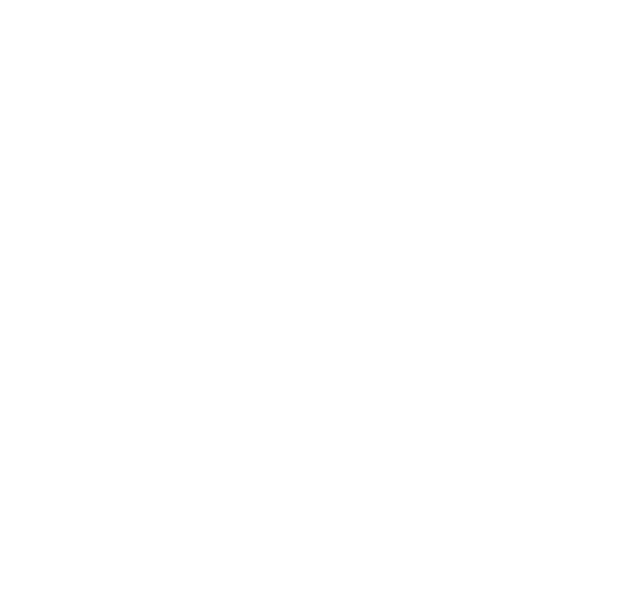
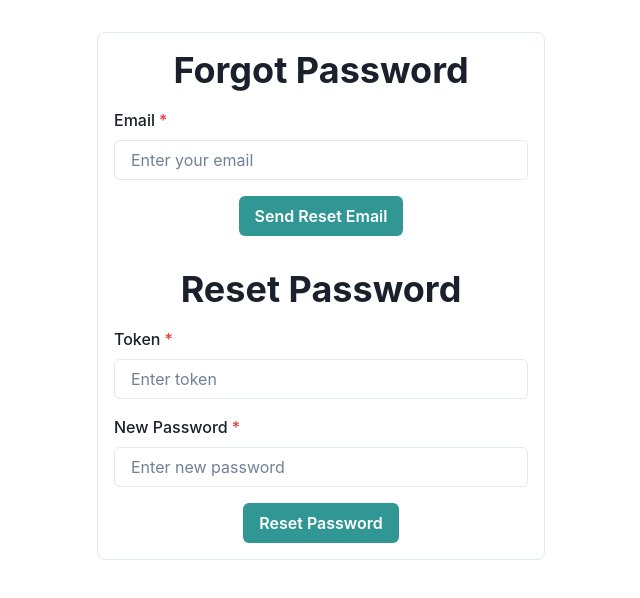
Before and after one commit to kkalyankumar9/arba-test, a React (Create React App) app in the folder frontend/: page /forgotpassword in a window 1280 px wide. Before the commit this address had no page. Shown: the top 598 px of the page, without its empty margins (319-959 px from the left). Built offline with nearby package versions, Linux system fonts and the light colour scheme.

Commit message:
front part

```diff
--- a/frontend/src/AllRoutes/MainRoute.jsx
+++ b/frontend/src/AllRoutes/MainRoute.jsx
@@ -10,6 +10,8 @@ import MyStore from '../Components/MyStore'
 import CategoryStore from '../Components/CategoryStore'
 import ProductsTable from '../Components/Products_Operations/Productsbar'
 import EditProduct from '../Components/Products_Operations/EditTask'
+import AddProduct from '../Components/Products_Operations/AddTask'
+import ForgotPassword from '../Components/ForgotPassword'
 
 
 
@@ -22,11 +24,14 @@ const MainRoute = () => {
         <Route path="/signup" element={<Signup/>}/>
         <Route path="/signin" element={<Signin/>}/>
         <Route path="/mystore" element={<PrivateRoute><MyStore/></PrivateRoute>}/>
+        <Route path='/addproduct' element={<AddProduct/>}/>
 
         <Route path="/categoryStore" element={<CategoryStore/>}/>
+        <Route path='/forgotpassword' element={<ForgotPassword/>}/>
+        <Route path='/respassword' />
 
         <Route path="/productStore" element={<PrivateRoute><ProductsTable/></PrivateRoute>}/>
-        <Route path="/productedit/:id" element={<PrivateRoute><EditProduct/></PrivateRoute>}/>
+        <Route path="/addproduct/:id" element={<PrivateRoute><EditProduct/></PrivateRoute>}/>
 
 
 
--- /dev/null
+++ b/frontend/src/Components/ForgotPassword.jsx
@@ -0,0 +1,85 @@
+import React, { useState } from 'react';
+import {
+  Box,
+  Button,
+  Input,
+  FormControl,
+  FormLabel,
+  FormErrorMessage,
+  Heading,
+  Text,
+} from '@chakra-ui/react';
+import NavBar from './Navbar';
+
+const ForgotPassword = () => {
+  const [email, setEmail] = useState('');
+  const [message, setMessage] = useState('');
+  const [newPassword, setNewPassword] = useState('');
+  const [emailToken, setEmailToken] = useState('');
+
+  const handleForgotPassword = async () => {
+    try {
+      const response = await fetch('https://arba-test.onrender.com/forgot/forgot_password', {
+        method: 'POST',
+        headers: {
+          'Content-Type': 'application/json',
+        },
+        body: JSON.stringify({ email }),
+      });
+      const data = await response.json();
+      setMessage(data.msg);
+      if (data.token) setEmailToken(data.token);
+    } catch (error) {
+      console.error(error);
+      setMessage('Error sending reset email');
+    }
+  };
+
+  const handleResetPassword = async () => {
+    try {
+      const response = await fetch('https://arba-test.onrender.com/forgot/reset_password', {
+        method: 'PATCH',
+        headers: {
+          'Content-Type': 'application/json',
+        },
+        body: JSON.stringify({ token: emailToken, newPassword }),
+      });
+      const data = await response.json();
+      setMessage(data.msg);
+    } catch (error) {
+      console.error(error);
+      setMessage('Error resetting password');
+    }
+  };
+
+  return (
+    <>
+
+    <Box maxW="md" mx="auto" mt={8} p={4} borderWidth="1px" borderRadius="lg">
+      <Heading as="h2" mb={4}>Forgot Password</Heading>
+      <FormControl id="email" isRequired>
+        <FormLabel>Email</FormLabel>
+        <Input type="email" placeholder="Enter your email" value={email} onChange={(e) => setEmail(e.target.value)} />
+      </FormControl>
+      <Button mt={4} colorScheme="teal" onClick={handleForgotPassword}>Send Reset Email</Button>
+
+      <Box mt={8}>
+        <Heading as="h2" mb={4}>Reset Password</Heading>
+        <FormControl id="token" isRequired>
+          <FormLabel>Token</FormLabel>
+          <Input type="text" placeholder="Enter token" value={emailToken} readOnly />
+        </FormControl>
+        <FormControl id="newPassword" isRequired mt={4}>
+          <FormLabel>New Password</FormLabel>
+          <Input type="password" placeholder="Enter new password" value={newPassword} onChange={(e) => setNewPassword(e.target.value)} />
+        </FormControl>
+        <Button mt={4} colorScheme="teal" onClick={handleResetPassword}>Reset Password</Button>
+      </Box>
+
+      {message && <Text mt={4}>{message}</Text>}
+    </Box>
+    </>
+  );
+};
+
+export default ForgotPassword;
--- a/frontend/src/Components/MyStore.jsx
+++ b/frontend/src/Components/MyStore.jsx
@@ -10,10 +10,14 @@ const MyStore = () => {
   return (
     <>
 
-    MyStore
-    <Box display={"flex"} justifyContent={"space-evenly"} alignItems={"center"} w={"70%"} m={"auto"}>
+
+
+    <Box mt={"5%"} p={"1%"}>
+    <Box display={"flex"} justifyContent={"space-evenly"} alignItems={"center"} w={"70%"} m={"auto"} >
         <Box><Button onClick={()=>setToggle(true)}>Categories</Button></Box>
         <Box><Button onClick={()=>setToggle(false)}>Products</Button></Box>
+    </Box>
+        <Button><Link to={"/addproduct"}>Add</Link></Button>
     </Box>
     <Box>
         {
--- a/frontend/src/Components/Products_Operations/AddTask.jsx
+++ b/frontend/src/Components/Products_Operations/AddTask.jsx
@@ -9,13 +9,17 @@ import {
 } from "@chakra-ui/react";
 import { useDispatch } from "react-redux";
 import { useNavigate } from "react-router-dom";
-import { createTask } from "../../Redux/Task/action";
-import Navbar from "../Navbar";
+import { createProduct } from "../../Redux/Products/action";
+import NavBar from "../Navbar";
 
-const Addtask = () => {
+
+
+const AddProduct = () => {
   const initialData = {
     title: "",
-    description: ""
+    description: "",
+    price:"",
+    image:""
 
   };
 
@@ -30,7 +34,7 @@ const Addtask = () => {
 
   const handleSubmit = (e) => {
     e.preventDefault();
-    dispatch(createTask(taskAdd))
+    dispatch(createProduct(taskAdd))
       .then(() => {
         alert("Data added successfully");
         // You can redirect to another page or handle success as needed
@@ -45,7 +49,7 @@ const Addtask = () => {
 
   return (
     <>
-      <Navbar />
+      <NavBar />
 
       <VStack width={"400px"}  align="center" justify="center" m={"auto"}  h="full" mt={"200px"}  boxShadow= "rgba(100, 100, 111, 0.2) 0px 7px 29px 0px" p={9}>
 
@@ -73,7 +77,29 @@ const Addtask = () => {
               onChange={handleChange}
             />
           </FormControl>
+          <FormControl mb="4" >
+            <FormLabel htmlFor="name">Price</FormLabel>
+            <Input
+              type="text"
+              id="price"
+              placeholder="Enter price"
+              name="price"
+              value={taskAdd.price}
+              onChange={handleChange}
+            />
+          </FormControl>
 
+          <FormControl mb="4">
+            <FormLabel htmlFor="description"> Image</FormLabel>
+            <Input
+              type="text"
+              id="image"
+              placeholder="  Image"
+              name="image"
+              value={taskAdd.image}
+              onChange={handleChange}
+            />
+          </FormControl>
           <Button
             type="submit"
             colorScheme="blue"
@@ -100,4 +126,4 @@ const Addtask = () => {
   );
 };
 
-export default Addtask;
+export default AddProduct;
--- a/frontend/src/Components/Products_Operations/Productsbar.jsx
+++ b/frontend/src/Components/Products_Operations/Productsbar.jsx
@@ -93,7 +93,7 @@ const ProductsTable = () => {
                       >
                         Delete
                       </Button>
-                      <Link to={`/productedit/${task._id}`}>
+                      <Link to={`/addproduct/${task._id}`}>
                         <Button colorScheme="blue" ml={2} disabled={!isAuth}>
                           Edit
                         </Button>
--- a/frontend/src/Components/Signin.jsx
+++ b/frontend/src/Components/Signin.jsx
@@ -1,7 +1,7 @@
 import React, { useState } from "react";
 import { useDispatch } from "react-redux";
 import { signIn } from "../Redux/Auth/action";
-import {  useNavigate } from "react-router-dom";
+import {  Link, useNavigate } from "react-router-dom";
 
 import {
   Box,
@@ -12,7 +12,8 @@ import {
   Heading,
   Flex,
   useToast,
-  FormErrorMessage
+  FormErrorMessage,
+  Text
 } from "@chakra-ui/react";
 
 const Signin = () => {
@@ -124,9 +125,9 @@ const Signin = () => {
   // };
 
   return (
-    <>
-      <Box > </Box>
-      <Box display={"flex"} align="center" justify="center" h="100vh">
+    <><Flex>
+      <Box w={"50%"}   bgColor={"#B2EBF2"}> </Box>
+      <Box display={"flex"} align="center" justify="center" h="100vh" margin={"auto"}>
       <Box bg="white" shadow="md" rounded="md" p="8" w="96">
         <Heading as="h1" size="xl" fontWeight="bold" mb="4">
           Sign In
@@ -175,11 +176,13 @@ const Signin = () => {
             </Button>
           </Flex>
         </form>
+        <Text><Link to={"/forgotpassword"}>forgot password</Link></Text>
         <Flex justify={"center"} align={"center"}>
           <Button onClick={handleBack} ml={"20px"}>Back</Button>
         </Flex>
       </Box>
     </Box>
+    </Flex>
     </>
   );
 };
--- a/frontend/src/Components/Signup.jsx
+++ b/frontend/src/Components/Signup.jsx
@@ -103,14 +103,14 @@ const Signup = () => {
   return (
     <>
       <Box display={"flex"} w={"100%"}>
-        <Box border={"2px solid red"} w={"50%"}>
+        <Box bgColor={"#B2EBF2"} w={"50%"}>
           {/* Content */}
         </Box>
         <Flex align="center" justify="center" h="100vh" mt={"4%"} w={"50%"}>
           <Box />
           <Box maxW="md" w="full" bg="white" shadow="md" rounded="md" p="8">
             <Heading as="h1" size="xl" fontWeight="bold" mb="4">
-              APP NAME
+              DEV
             </Heading>
             <Text>Lorem ipsum dolor sit amet, consectetur adipiscing elit</Text>
             <form onSubmit={handleSubmit}>
```
